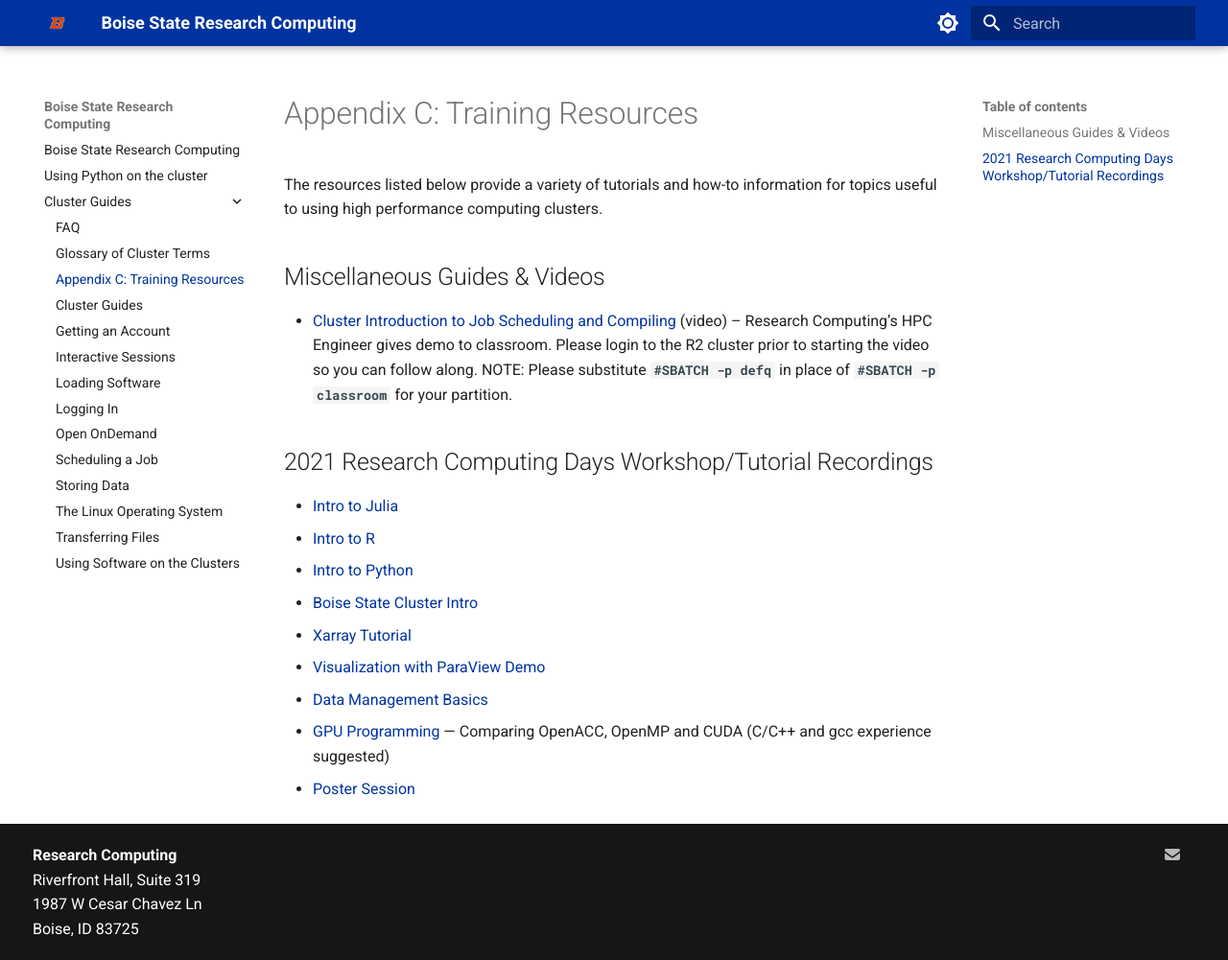
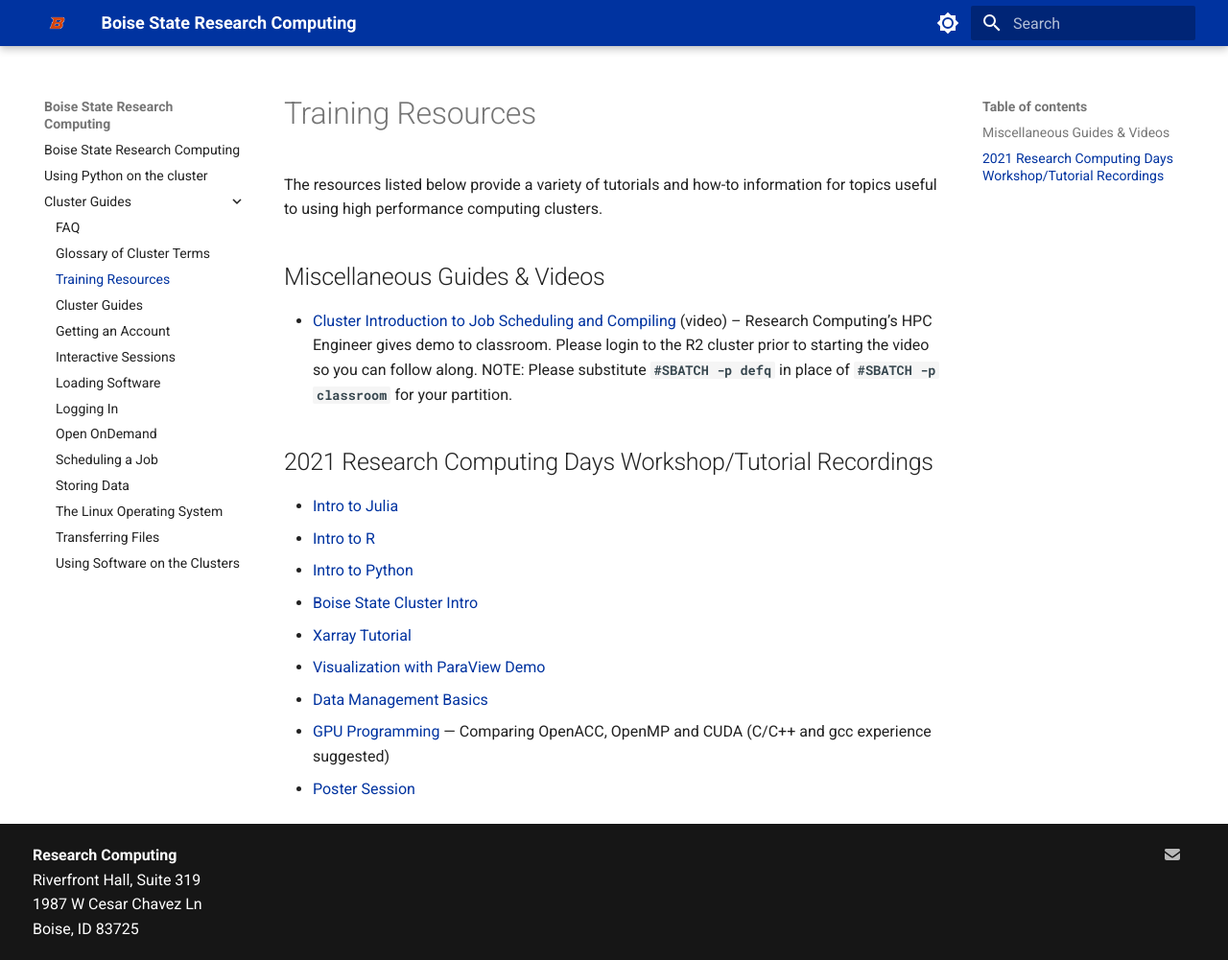
Before and after one commit to bsurc/docs, an MkDocs documentation site: the page built from docs/Cluster Guides/Appendix_C:_Training_Resources.md, in a window 1280 px wide and 1001 px high. Shown: the whole window at 96% size. Built offline with MkDocs 1.6.1 and Material for MkDocs 9.7.7, drawn with Linux system fonts in a browser that asks for light colours.

Commit message:
Remove "Appendix" from title

```diff
--- a/docs/Cluster Guides/Appendix_C:_Training_Resources.md
+++ b/docs/Cluster Guides/Appendix_C:_Training_Resources.md
@@ -1,4 +1,4 @@
-# Appendix C: Training Resources
+# Training Resources
 
 The resources listed below provide a variety of tutorials and how-to information for topics useful to using high performance computing clusters.
 
```
